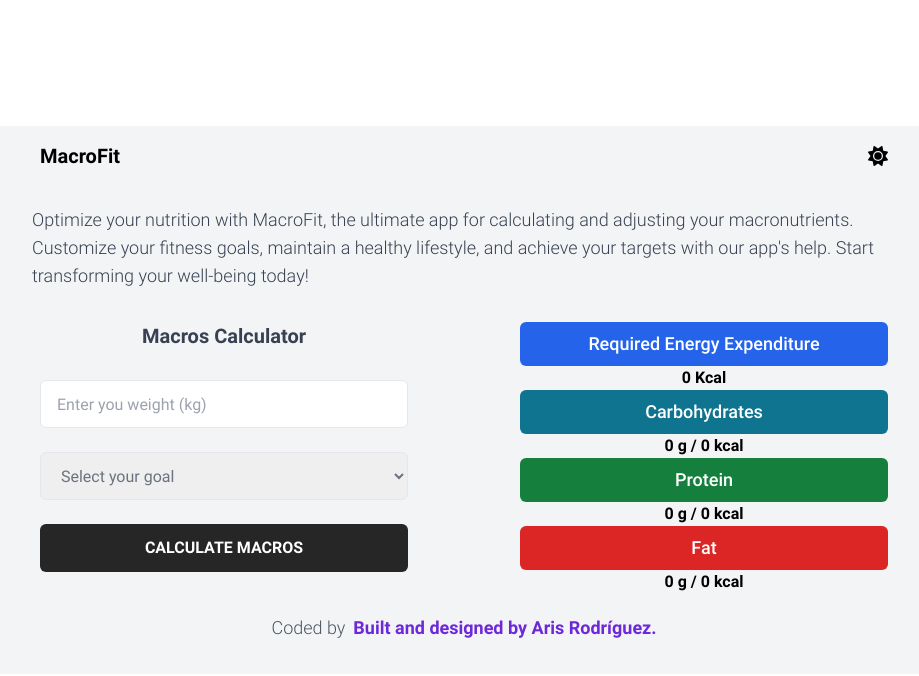
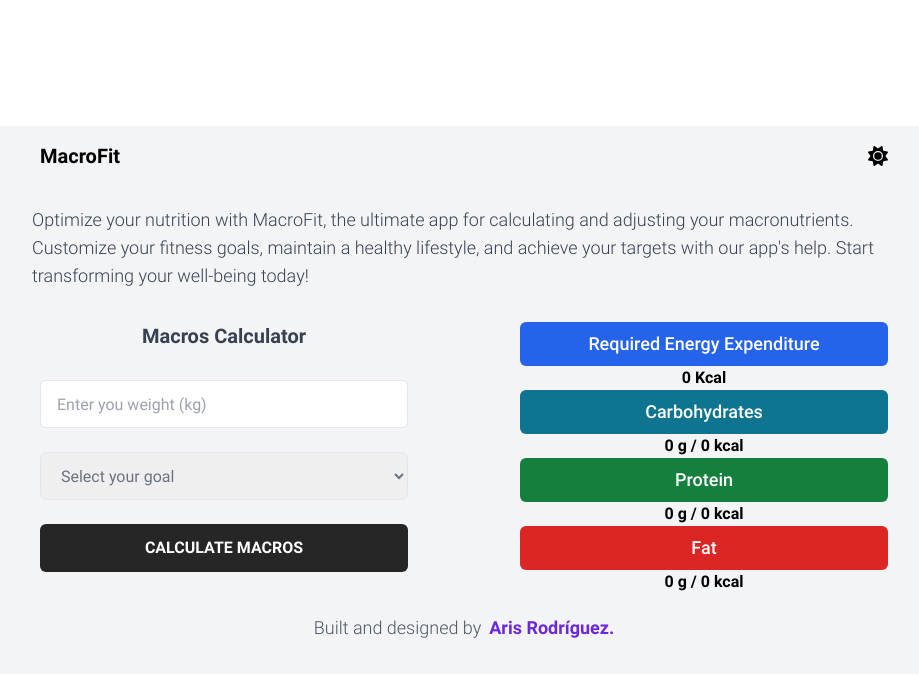
Before and after one commit to arisrodriguez/macrofit, a React (Vite) app: page / in a window 1280 px wide. Shown: the top 676 px of the page, without its empty margins (176-1095 px from the left). Built offline with nearby package versions, Linux system fonts and the light colour scheme.

Commit message:
ajuste del texto del footer

```diff
--- a/src/components/Footer.jsx
+++ b/src/components/Footer.jsx
@@ -11,10 +11,10 @@
 export const Footer = () => {
     return (
         <footer className="flex items-center justify-center gap-2 text-center text-lg py-8 md:pt-5">
-            <p className="font-light text-gray-600 dark:text-neutral-300">Coded by</p>
+            <p className="font-light text-gray-600 dark:text-neutral-300">Built and designed by </p>
             <p className="font-bold dark:font-normal text-violet-700 md:dark:text-white relative group">
                 <a target="_blank" rel="noopener noreferrer" href="https://github.com/arisrodriguez" className="relative group">
-                    Built and designed by Aris Rodríguez.
+                    Aris Rodríguez.
                     <span className="absolute left-0 bottom-[-2px] h-[2px] w-0 bg-violet-700 transition-all duration-300 group-hover:w-full group-hover:bg-violet-700"></span>
                 </a>
             </p>
```
